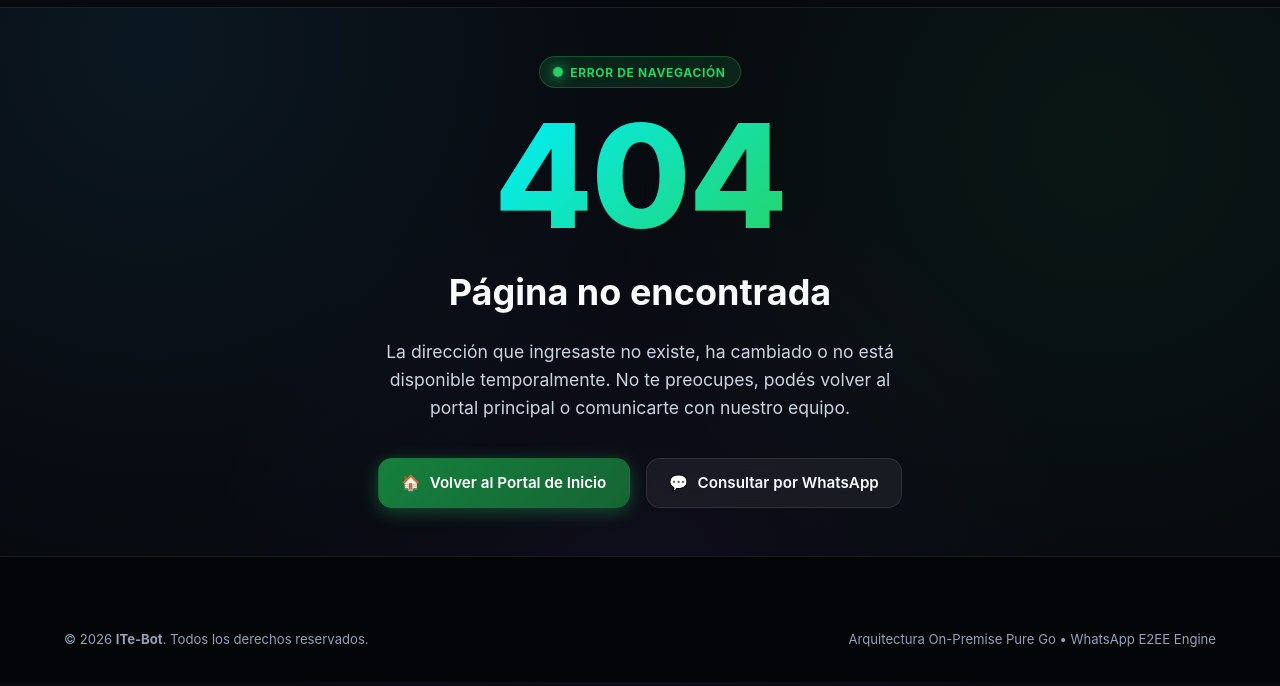
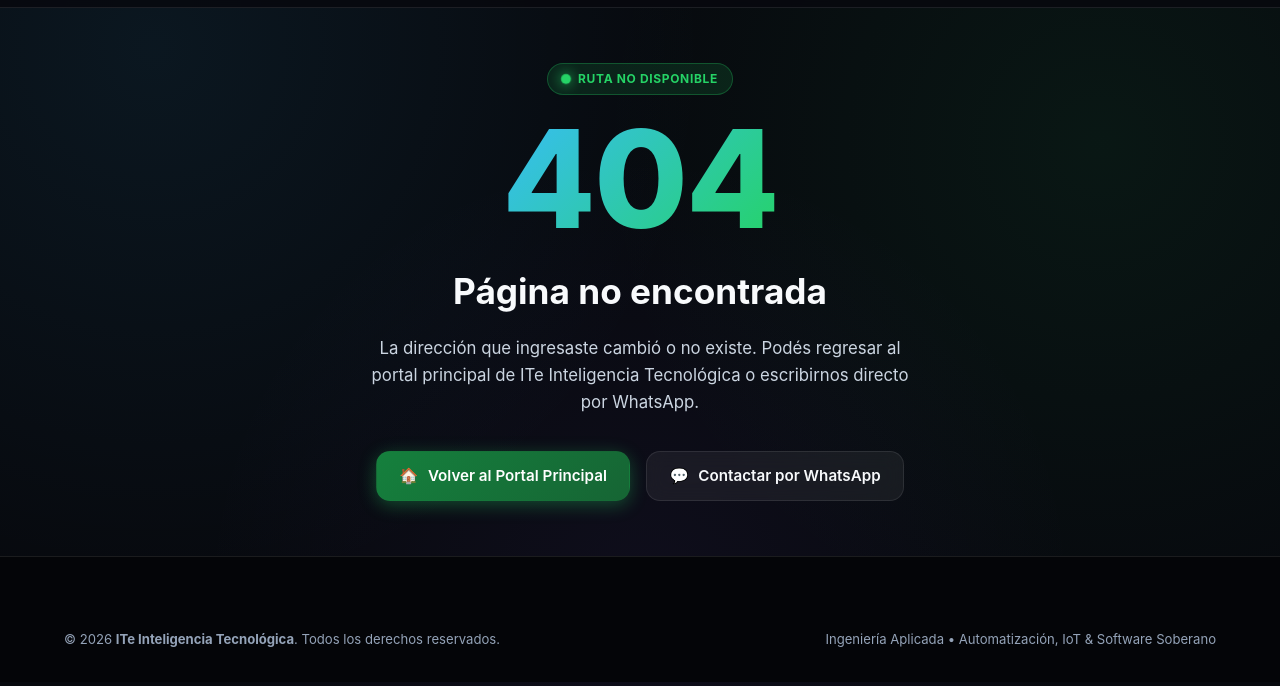
Before and after one commit to gabrielow/itear, a plain HTML site: page 404.html in a window 1280 px wide. Shown: the part 64-750 px from the top of the page. Drawn offline with Linux system fonts and the light colour scheme.

Commit message:
fix(404): actualizar título, descripción y contenido de la página de error 404

```diff
--- a/404.html
+++ b/404.html
@@ -3,8 +3,8 @@
 <head>
   <meta charset="UTF-8">
   <meta name="viewport" content="width=device-width, initial-scale=1.0">
-  <title>Página no encontrada (404) — ITe-Bot</title>
-  <meta name="description" content="La página solicitada no fue encontrada. Regresá al inicio o contactanos por WhatsApp.">
+  <title>Página no encontrada (404) — ITe Inteligencia Tecnológica</title>
+  <meta name="description" content="La página solicitada no fue encontrada. Regresá al portal principal de ITe Inteligencia Tecnológica o escribinos por WhatsApp.">
   <meta name="robots" content="noindex, follow">
   <meta name="theme-color" content="#07090e">
   <link rel="icon" type="image/svg+xml" href="assets/favicon.svg">
@@ -18,20 +18,20 @@
       align-items: center;
       justify-content: center;
       text-align: center;
-      padding: 3rem 1.5rem;
+      padding: 3rem 1.25rem;
     }
     .error-code {
-      font-size: clamp(5rem, 15vw, 9rem);
+      font-size: clamp(5rem, 15vw, 8.5rem);
       font-weight: 800;
       line-height: 1;
-      background: linear-gradient(135deg, var(--accent-cyan), var(--wa-green));
+      background: linear-gradient(135deg, var(--accent-blue), var(--wa-green));
       -webkit-background-clip: text;
       -webkit-text-fill-color: transparent;
       margin-bottom: 1rem;
       letter-spacing: -2px;
     }
     .error-title {
-      font-size: clamp(1.5rem, 4vw, 2.25rem);
+      font-size: clamp(1.5rem, 4vw, 2.2rem);
       font-weight: 700;
       margin-bottom: 1rem;
       color: var(--text-primary);
@@ -39,7 +39,7 @@
     .error-desc {
       max-width: 540px;
       color: var(--text-secondary);
-      font-size: 1.1rem;
+      font-size: 1.05rem;
       margin-bottom: 2.2rem;
       line-height: 1.6;
     }
@@ -56,7 +56,7 @@
   <!-- Navbar -->
   <header class="navbar">
     <a href="/" class="nav-brand">
-      <img src="assets/logo.svg" alt="ITe-Bot Logo" width="165" height="38">
+      <img src="assets/logo.svg" alt="ITe Inteligencia Tecnológica Logo" width="180" height="36">
     </a>
 
     <div class="nav-actions">
@@ -71,21 +71,21 @@
     <div class="error-container">
       <div class="badge">
         <span class="pulse-dot"></span>
-        <span>Error de Navegación</span>
+        <span>Ruta no disponible</span>
       </div>
 
       <div class="error-code">404</div>
       <h1 class="error-title">Página no encontrada</h1>
       <p class="error-desc">
-        La dirección que ingresaste no existe, ha cambiado o no está disponible temporalmente. No te preocupes, podés volver al portal principal o comunicarte con nuestro equipo.
+        La dirección que ingresaste cambió o no existe. Podés regresar al portal principal de ITe Inteligencia Tecnológica o escribirnos directo por WhatsApp.
       </p>
 
       <div class="error-actions">
         <a href="/" class="btn btn-primary">
-          <span>🏠</span> Volver al Portal de Inicio
+          <span>🏠</span> Volver al Portal Principal
         </a>
-        <a href="https://wa.me/5493743434312?text=%C2%A1Hola!%20Encontr%C3%A9%20un%20enlace%20roto%20en%20el%20sitio." class="btn btn-secondary">
-          <span>💬</span> Consultar por WhatsApp
+        <a href="https://wa.me/5493743454291?text=%C2%A1Hola!%20Quisiera%20hacer%20una%20consulta%20t%C3%A9cnica%20en%20ITe." class="btn btn-secondary" target="_blank" rel="noopener noreferrer">
+          <span>💬</span> Contactar por WhatsApp
         </a>
       </div>
     </div>
@@ -96,10 +96,10 @@
     <div class="container">
       <div class="footer-bottom" style="border-top: none; padding-top: 1rem;">
         <div>
-          © <span id="current-year">2026</span> <strong>ITe-Bot</strong>. Todos los derechos reservados.
+          © <span id="current-year">2026</span> <strong>ITe Inteligencia Tecnológica</strong>. Todos los derechos reservados.
         </div>
         <div>
-          Arquitectura On-Premise Pure Go • WhatsApp E2EE Engine
+          Ingeniería Aplicada • Automatización, IoT &amp; Software Soberano
         </div>
       </div>
     </div>
```
